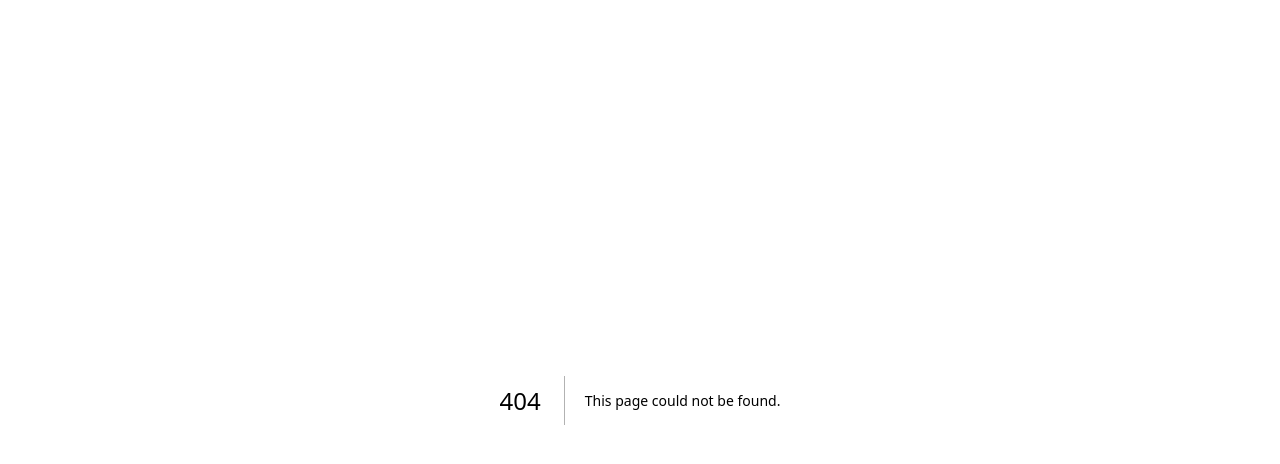
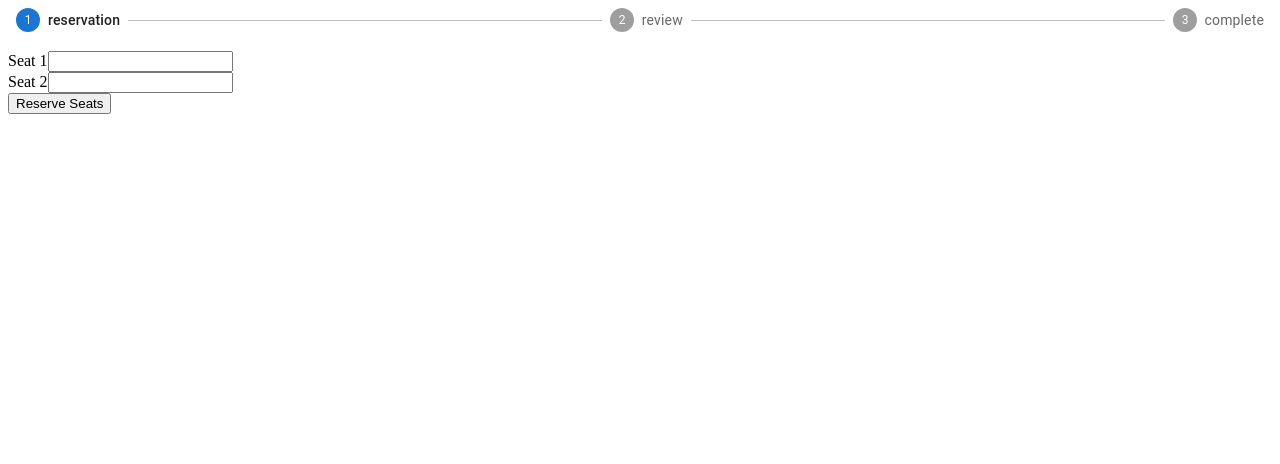
Before and after one commit to chapman-cc/ServerFunction-Errors-and-React19-Form-examples, a Next.js app: page /multistep-form-useactionstate in a window 1280 px wide. Before the commit this address had no page. Shown: the top 464 px of the page. Built offline with nearby package versions, Linux system fonts and the light colour scheme.

Commit message:
add multi step form with useActionState

```diff
--- a/package.json
+++ b/package.json
@@ -9,6 +9,9 @@
     "lint": "next lint"
   },
   "dependencies": {
+    "@emotion/react": "^11.14.0",
+    "@emotion/styled": "^11.14.1",
+    "@mui/material": "^7.2.0",
     "next": "15.3.4",
     "react": "^19.0.0",
     "react-dom": "^19.0.0",
--- /dev/null
+++ b/src/app/multistep-form-useactionstate/BookingTicketStep.ts
@@ -0,0 +1,10 @@
+export const BookingTicketStep = {
+  reservation: 0,
+  review: 1,
+  complete: 2,
+} as const;
+
+export type BookingTicketStep =
+  (typeof BookingTicketStep)[keyof typeof BookingTicketStep];
+
+export type Seat = string;
--- /dev/null
+++ b/src/app/multistep-form-useactionstate/MultiStepForm.tsx
@@ -0,0 +1,80 @@
+"use client";
+
+import Step from "@mui/material/Step";
+import StepLabel from "@mui/material/StepLabel";
+import Stepper from "@mui/material/Stepper";
+import { useActionState } from "react";
+import { bookingTicketInMultipleSteps, State } from "./action";
+import { BookingTicketStep, Seat } from "./BookingTicketStep";
+
+const orderedSteps = Object.entries(BookingTicketStep).sort(
+  ([, a], [, b]) => a - b
+);
+
+export function MultiStepForm() {
+  const [state, formAction] = useActionState<State, FormData>(
+    bookingTicketInMultipleSteps,
+    { seats: [], step: 0 }
+  );
+  const { step, seats } = state;
+
+  return (
+    <>
+      <form action={(formData) => formAction(formData)}>
+        <Stepper activeStep={state.step}>
+          {orderedSteps.map(([label, step]) => (
+            <Step key={step}>
+              <StepLabel>{label}</StepLabel>
+            </Step>
+          ))}
+        </Stepper>
+        <h3 style={{ color: "red" }}>{state.errorMessage}</h3>
+        {
+          {
+            [BookingTicketStep.reservation]: <Reservation />,
+            [BookingTicketStep.review]: <Review seats={seats} />,
+            [BookingTicketStep.complete]: <Complete />,
+          }[step]
+        }
+      </form>
+    </>
+  );
+}
+
+// Mini form 1
+
+const Reservation = () => {
+  return (
+    <div>
+      <label>
+        Seat 1
+        <input type="text" name="seat" />
+      </label>
+      <br />
+      <label>
+        Seat 2
+        <input type="text" name="seat" />
+      </label>
+      <br />
+      <button>Reserve Seats</button>
+    </div>
+  );
+};
+
+// Mini form 2
+
+const Review = ({ seats }: { seats: Seat[] }) => {
+  return (
+    <div>
+      <div>You have choosen seats: {seats.join(", ")}</div>
+      {seats.map((seat, i) => (
+        <input name="seat" key={i} value={seat} disabled />
+      ))}
+      <button type="submit">Confirm</button>
+    </div>
+  );
+};
+
+// Mini form 3
+
+const Complete = () => <div>You have completed the booking</div>;
--- /dev/null
+++ b/src/app/multistep-form-useactionstate/action.ts
@@ -0,0 +1,60 @@
+"use server";
+
+import { redirect } from "next/navigation";
+import { BookingTicketStep, Seat } from "./BookingTicketStep";
+
+export type State = {
+  step: (typeof BookingTicketStep)[keyof typeof BookingTicketStep];
+  seats: Seat[];
+  errorMessage?: string;
+};
+
+export const bookingTicketInMultipleSteps = async (
+  prevState: State,
+  data: FormData
+): Promise<State> => {
+  return {
+    [BookingTicketStep.reservation]: reservation(data),
+    [BookingTicketStep.review]: review(data),
+    [BookingTicketStep.complete]: complete(data),
+  }[prevState.step];
+};
+
+const reservation = (data: FormData): State => {
+  const seats = data.getAll("seat").map((value) => value.toString());
+  for (const seat of seats) {
+    if (seat.length === 0) {
+      return {
+        step: BookingTicketStep.reservation,
+        seats: [],
+        errorMessage: "No Seat choosen",
+      };
+    }
+    if (!/[A-Z][1-9]/.test(seat)) {
+      return {
+        step: BookingTicketStep.reservation,
+        seats: [],
+        errorMessage: "Seat number out of bound",
+      };
+    }
+  }
+
+  return { step: BookingTicketStep.review, seats: seats };
+};
+
+const review = (data: FormData): State => {
+  const seats = data.getAll("seat").map((value) => value.toString());
+  return { step: BookingTicketStep.complete, seats: seats };
+};
+
+const complete = (data: FormData): State => {
+  const seats = data.getAll("seat").map((value) => value.toString());
+  const params = new URLSearchParams(seats.map((seat) => ["seat", seat]));
+
+  redirect("/cofirm-seat?" + params.toString());
+  return {
+    step: BookingTicketStep.reservation,
+    seats: seats,
+    errorMessage: "Something gone wrong",
+  };
+};
--- /dev/null
+++ b/src/app/multistep-form-useactionstate/page.tsx
@@ -0,0 +1,12 @@
+import { MultiStepForm } from "./MultiStepForm";
+
+export default function page() {
+  return (
+    <>
+      <div>
+        <MultiStepForm />
+      </div>
+      <noscript>Javascript is disabled</noscript>
+    </>
+  );
+}
```
Also changed, not shown: src/app/page.tsx (+16 -0 lines), 1 other file (tests, documents, lock files or other folders).
